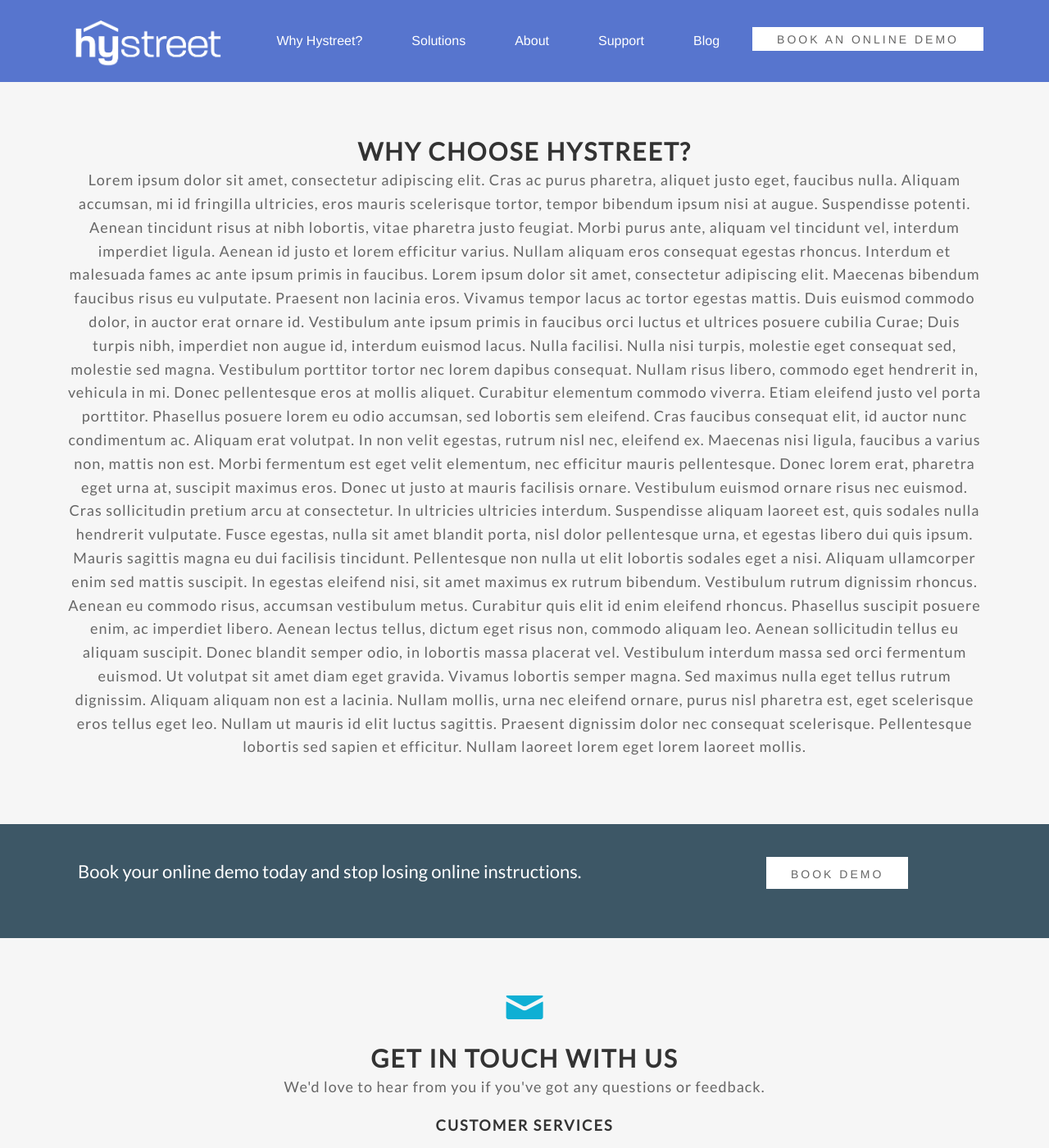
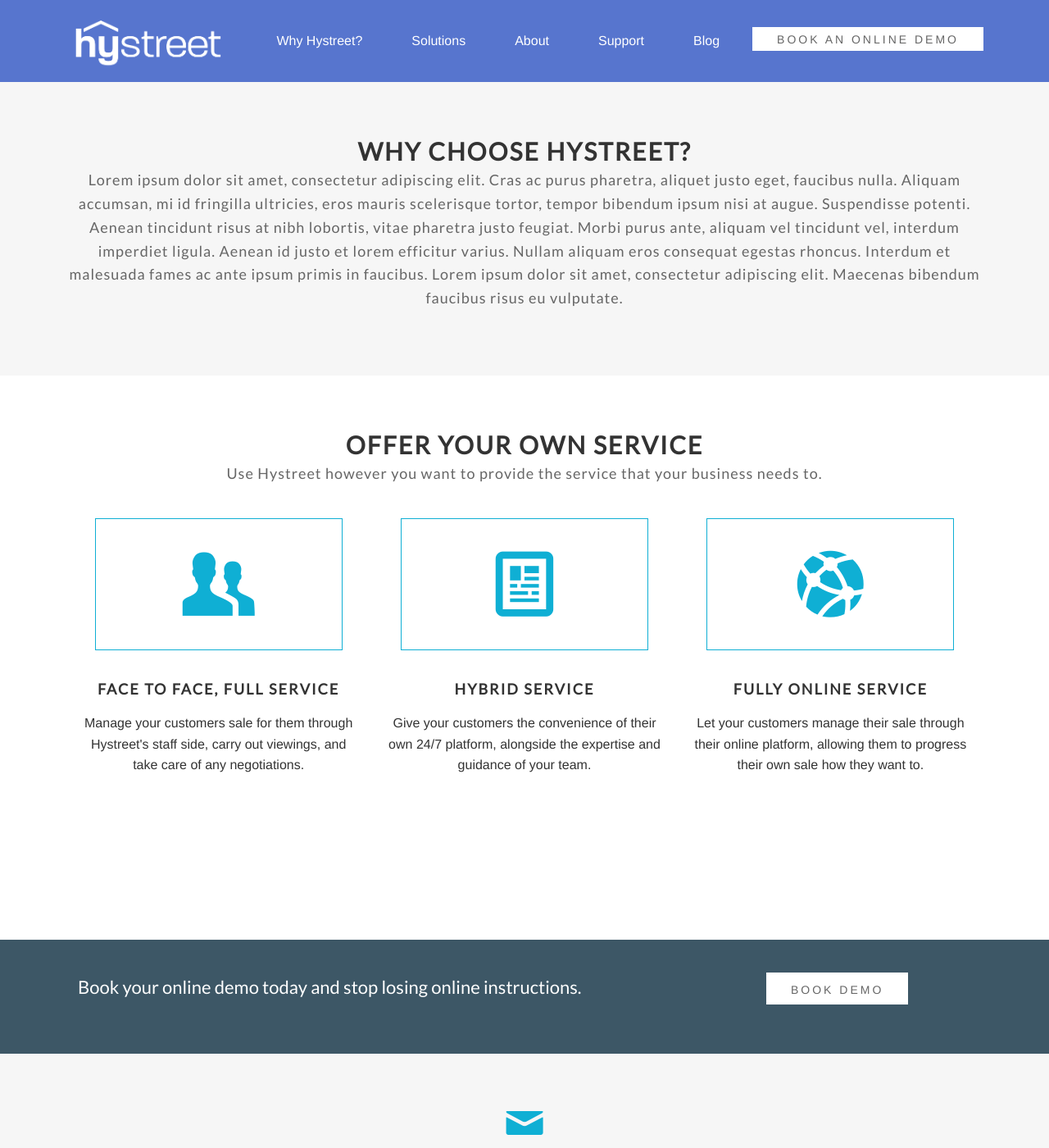
Before and after one commit to hystreet/hystreet.github.io, a Jekyll site: the page built from why-hystreet/index.html, in a window 1280 px wide and 1400 px high. Shown: the whole window at 82% size. Built offline with Jekyll 4.4.1, drawn with Linux system fonts in a browser that asks for light colours; some web fonts are replaced.

Commit message:
Adding includes

```diff
--- a/why-hystreet/index.html
+++ b/why-hystreet/index.html
@@ -11,19 +11,29 @@
       <h2>Why choose Hystreet?</h2>
       <p>
 Lorem ipsum dolor sit amet, consectetur adipiscing elit. Cras ac purus pharetra, aliquet justo eget, faucibus nulla. Aliquam accumsan, mi id fringilla ultricies, eros mauris scelerisque tortor, tempor bibendum ipsum nisi at augue. Suspendisse potenti. Aenean tincidunt risus at nibh lobortis, vitae pharetra justo feugiat. Morbi purus ante, aliquam vel tincidunt vel, interdum imperdiet ligula. Aenean id justo et lorem efficitur varius. Nullam aliquam eros consequat egestas rhoncus. Interdum et malesuada fames ac ante ipsum primis in faucibus. Lorem ipsum dolor sit amet, consectetur adipiscing elit. Maecenas bibendum faucibus risus eu vulputate.
-
-Praesent non lacinia eros. Vivamus tempor lacus ac tortor egestas mattis. Duis euismod commodo dolor, in auctor erat ornare id. Vestibulum ante ipsum primis in faucibus orci luctus et ultrices posuere cubilia Curae; Duis turpis nibh, imperdiet non augue id, interdum euismod lacus. Nulla facilisi. Nulla nisi turpis, molestie eget consequat sed, molestie sed magna. Vestibulum porttitor tortor nec lorem dapibus consequat. Nullam risus libero, commodo eget hendrerit in, vehicula in mi.
-
-Donec pellentesque eros at mollis aliquet. Curabitur elementum commodo viverra. Etiam eleifend justo vel porta porttitor. Phasellus posuere lorem eu odio accumsan, sed lobortis sem eleifend. Cras faucibus consequat elit, id auctor nunc condimentum ac. Aliquam erat volutpat. In non velit egestas, rutrum nisl nec, eleifend ex. Maecenas nisi ligula, faucibus a varius non, mattis non est. Morbi fermentum est eget velit elementum, nec efficitur mauris pellentesque. Donec lorem erat, pharetra eget urna at, suscipit maximus eros. Donec ut justo at mauris facilisis ornare. Vestibulum euismod ornare risus nec euismod. Cras sollicitudin pretium arcu at consectetur.
-
-In ultricies ultricies interdum. Suspendisse aliquam laoreet est, quis sodales nulla hendrerit vulputate. Fusce egestas, nulla sit amet blandit porta, nisl dolor pellentesque urna, et egestas libero dui quis ipsum. Mauris sagittis magna eu dui facilisis tincidunt. Pellentesque non nulla ut elit lobortis sodales eget a nisi. Aliquam ullamcorper enim sed mattis suscipit. In egestas eleifend nisi, sit amet maximus ex rutrum bibendum. Vestibulum rutrum dignissim rhoncus. Aenean eu commodo risus, accumsan vestibulum metus. Curabitur quis elit id enim eleifend rhoncus.
-
-Phasellus suscipit posuere enim, ac imperdiet libero. Aenean lectus tellus, dictum eget risus non, commodo aliquam leo. Aenean sollicitudin tellus eu aliquam suscipit. Donec blandit semper odio, in lobortis massa placerat vel. Vestibulum interdum massa sed orci fermentum euismod. Ut volutpat sit amet diam eget gravida. Vivamus lobortis semper magna. Sed maximus nulla eget tellus rutrum dignissim. Aliquam aliquam non est a lacinia. Nullam mollis, urna nec eleifend ornare, purus nisl pharetra est, eget scelerisque eros tellus eget leo. Nullam ut mauris id elit luctus sagittis. Praesent dignissim dolor nec consequat scelerisque. Pellentesque lobortis sed sapien et efficitur. Nullam laoreet lorem eget lorem laoreet mollis. </p>
       </p>
   </div>
 </div>
 </div>
 
+{% include whys.html %}
+
+<div class="full white">
+  {% for row in page.services %}
+    <div class="row">
+      {% for service in row %}
+        <div class='medium-4 large-4 columns icon-text'>
+          <i class='icon-{{service.icon}} {{service.color}}'></i>
+          <h3>{{service.title}}</h3>
+          <p>{{service.desc}}</p>
+        </div>
+      {% endfor %}
+    </div>
+    {% unless forloop.last %}
+      <div class="spacing"></div>
+    {% endunless %}
+  {% endfor %}
+</div>
 
 <div class='full dark-blue no-padding'>
   <div class='two spacing'></div>
```
